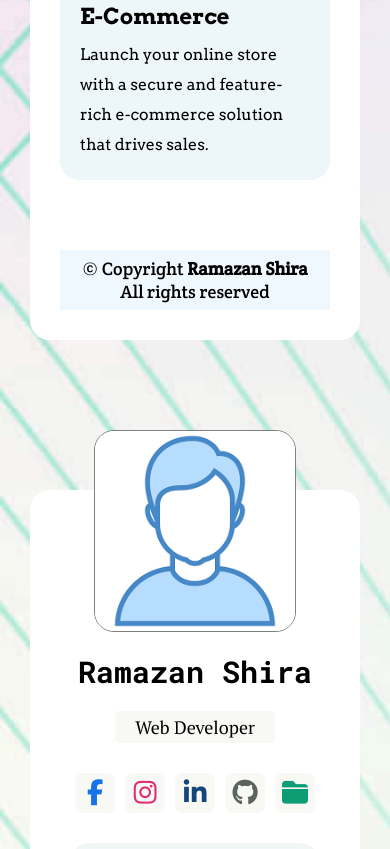
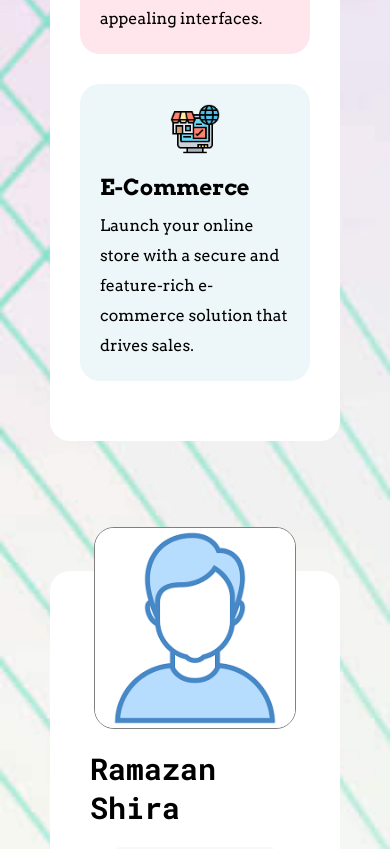
Before and after one commit to ramazan-shira/Personal_Porfolio, a React (Create React App) app: page / in a window 390 px wide. Shown: the part 1685-2534 px from the top of the page. Built offline with nearby package versions, Linux system fonts and the light colour scheme; some icons are missing; a web font is replaced by a local one.

Commit message:
Design changes

```diff
--- a/src/App.css
+++ b/src/App.css
@@ -5,12 +5,6 @@
 }
 
 .darkBg {
-  /* background: linear-gradient(
-    112.1deg,
-    rgb(32, 38, 57) 11.4%,
-    rgb(63, 76, 119) 70.2%
-  ); */
-
   background-image: url("./Assets/Images/dark-bg.jpeg");
   background-size: cover;
   background-repeat: no-repeat;
@@ -25,7 +19,7 @@
   display: flex;
   justify-content: center;
   gap: 30px;
-  padding: 70px 0 0 0;
+  padding: 70px 0 30px 0;
 }
 
 @media screen and (max-width: 1300px) {
@@ -57,10 +51,14 @@
   .container {
     padding: 70px 50px;
   }
+
+  .content {
+    gap: 20px;
+  }
 }
 
 @media screen and (max-width: 480px) {
-  .container {
-    padding: 70px 30px;
+  .content {
+    gap: 10px;
   }
 }
--- a/src/Content.jsx
+++ b/src/Content.jsx
@@ -1,14 +1,20 @@
 import PersonalInfo from "./Personal-Info/PersonalInfo";
+import Footer from "./Footer/Footer";
 import PersonalWeb from "./Personal-web/Web";
 
 const Content = (props) => {
   const { darkMode } = props;
 
   return (
-    <div className="content">
-      <PersonalInfo darkMode={darkMode} />
-      <PersonalWeb darkMode={darkMode} />
-    </div>
+    <>
+      <div className="content">
+        <PersonalInfo darkMode={darkMode} />
+        <PersonalWeb darkMode={darkMode} />
+      </div>
+      <div className="footer">
+        <Footer darkMode={darkMode} />
+      </div>
+    </>
   );
 };
 export default Content;
--- a/src/Personal-web/Portfolio/portfolio.css
+++ b/src/Personal-web/Portfolio/portfolio.css
@@ -67,7 +67,7 @@
 }
 
 .card img:hover {
-  transform: scale(1.1);
+  transform: scale(1.2);
   transition: 0.5s all ease-in-out;
 }
 
@@ -131,3 +131,13 @@
     margin: 0;
   }
 }
+
+@media screen and (max-width: 650px) {
+  .portfolio-cards {
+    grid-template-columns: 1fr;
+  }
+
+  .card img:hover {
+    transform: scale(1.1);
+  }
+}
--- a/src/Personal-web/Web.jsx
+++ b/src/Personal-web/Web.jsx
@@ -4,7 +4,6 @@
 import Portfolio from "./Portfolio/Portfolio";
 import Services from "./Services/Services";
 import Contact from "./Contact/Contact";
-import Footer from "./Footer/Footer";
 import { useState } from "react";
 import "./personal-webDark.css";
 import Navbar from "./Navbar/Navbar";
@@ -32,7 +31,6 @@
         {selectedTab === "portfolio" && <Portfolio darkMode={darkMode} />}
         {selectedTab === "services" && <Services darkMode={darkMode} />}
         {selectedTab === "contact" && <Contact darkMode={darkMode} />}
-        <Footer darkMode={darkMode} />
       </div>
     </div>
   );
--- a/src/Personal-web/personal-web.css
+++ b/src/Personal-web/personal-web.css
@@ -26,6 +26,7 @@
   .personal-web-container {
     position: static;
     width: 100%;
+    margin-bottom: 70px;
   }
 
   .navigation-bar {
@@ -38,8 +39,20 @@
   }
 }
 
+@media screen and (max-width: 700px) {
+  .personal-web-container {
+    margin-bottom: 30px;
+  }
+}
+
 @media screen and (max-width: 540px) {
   .personal-web-content {
     padding: 30px;
   }
 }
+
+@media screen and (max-width: 480px) {
+  .personal-web-container {
+    margin-bottom: 20px;
+  }
+}
```
Also changed, not shown: src/Footer/Footer.jsx (renamed from src/Personal-web/Footer/Footer.jsx), src/Footer/footer.css (renamed from src/Personal-web/Footer/footer.css).
